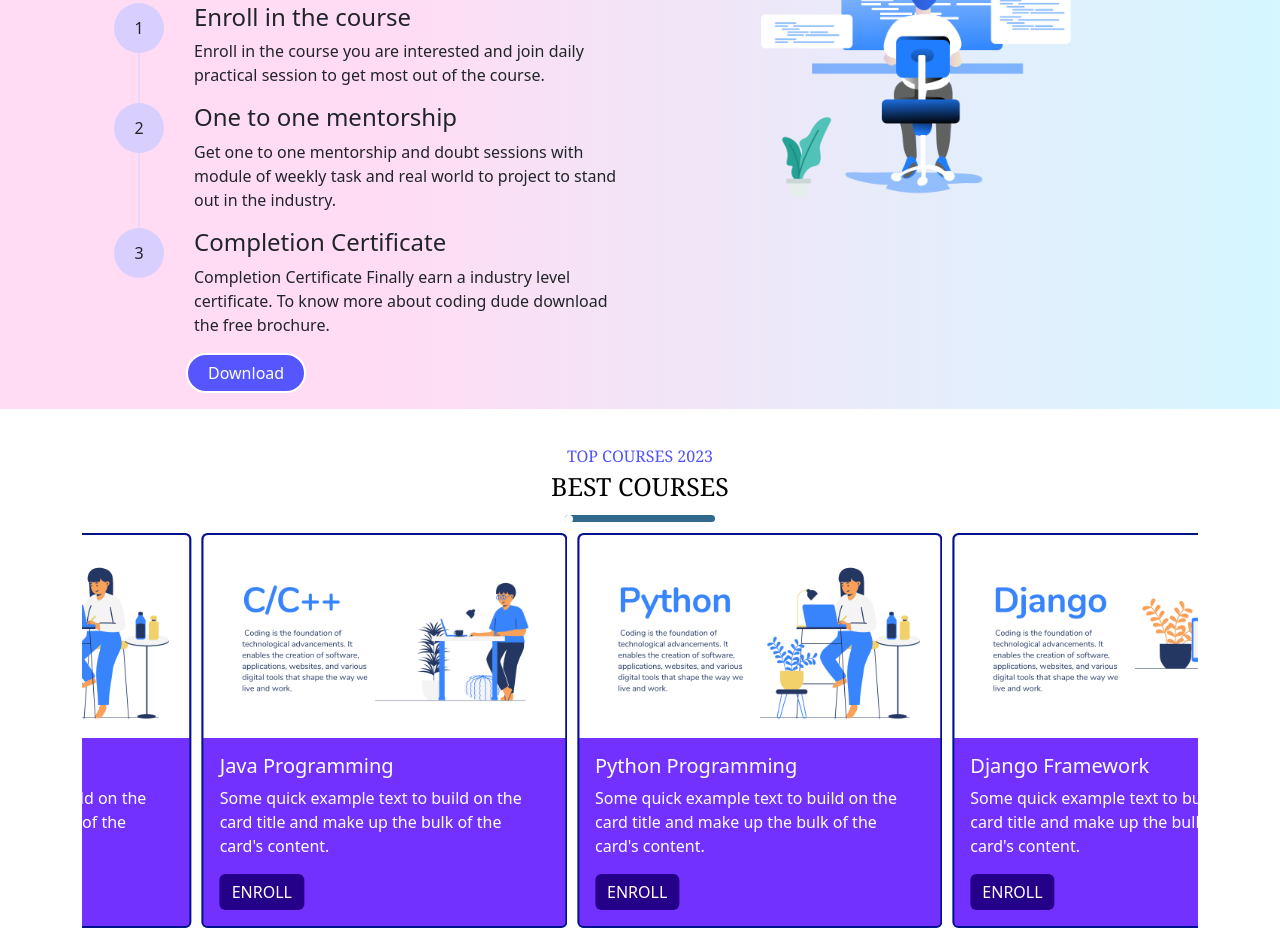
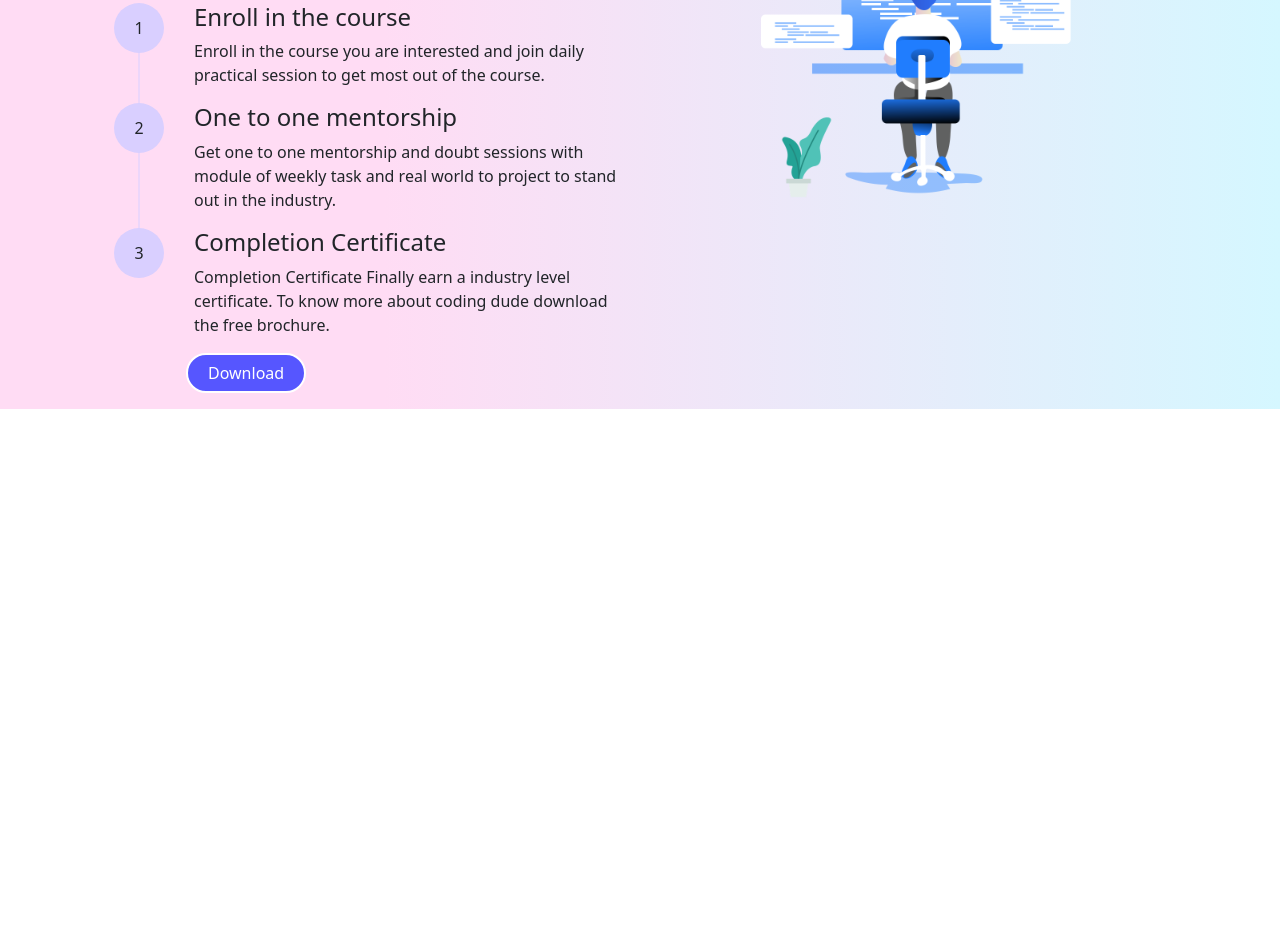
Before and after one commit to kanhaiya880/coaching, a plain HTML site: page index.html in a window 1280 px wide. Shown: the part 1300-2228 px from the top of the page. After the commit the page ends 1709 px from the top, so only its background shows below. Drawn offline with nearby package versions, Linux system fonts and the light colour scheme.

Commit message:
Merge branch 'main' into ex

```diff
--- a/index.html
+++ b/index.html
@@ -23,6 +23,7 @@
    <link rel="icon" href="triangle.png">
    <link rel="stylesheet" href="procedure.css">
    <style>
+
    .courses .card{
       background-color: rgb(114, 49, 255);
       color: rgb(255, 255, 255);
@@ -257,81 +258,6 @@
   </div>
 </section>
 
-
-
-
-<section class="pt-4">
-  <div class="container-fluid">
-      <div class="divider">
-          <div class="divider-name">
-            <span>TOP COURSES 2023</span>
-              BEST COURSES
-          </div>
-          <div class="divider-design">
-              <div class="ball">
-
-              </div>
-
-          </div>
-
-      </div>
-  </div>
-
-  <div class="container-fluid">
-      <div class="container">
-          <div class="row">
-              <div class="col-12" >
-                  <div class="">
-                    <div class="owl-carousel owl-theme courses" >
-                      <div class="card" style="width: auto;">
-                        <img class="card-img-top item" src="c1.png" alt="Card image cap">
-                        <div class="card-body">
-                          <h5 class="card-title">Java Programming</h5>
-                          <p class="card-text">Some quick example text to build on the card title and make up the bulk of the card's content.</p>
-                          <a href="#" class="btn btn-primary">ENROLL</a>
-                        </div>
-                      </div>
-
-                      <div class="card" style="width: auto;">
-                        <img class="card-img-top item" src="c2.png" alt="Card image cap">
-                        <div class="card-body">
-                          <h5 class="card-title">Java Programming</h5>
-                          <p class="card-text">Some quick example text to build on the card title and make up the bulk of the card's content.</p>
-                          <a href="#" class="btn btn-primary">ENROLL</a>
-                        </div>
-                      </div>
-
-                      <div class="card" style="width: auto;">
-                        <img class="card-img-top item" src="c3.png" alt="Card image cap">
-                        <div class="card-body">
-                          <h5 class="card-title">Python Programming</h5>
-                          <p class="card-text">Some quick example text to build on the card title and make up the bulk of the card's content.</p>
-                          <a href="#" class="btn btn-primary">ENROLL</a>
-                        </div>
-                      </div>
-
-                      <div class="card" style="width: auto;">
-                        <img class="card-img-top item" src="c4.png" alt="Card image cap">
-                        <div class="card-body">
-                          <h5 class="card-title">Django Framework</h5>
-                          <p class="card-text">Some quick example text to build on the card title and make up the bulk of the card's content.</p>
-                          <a href="#" class="btn btn-primary">ENROLL</a>
-                        </div>
-                      </div>
-
-
-
-
-                  </div>
-                  </div>
-
-              </div>
-          </div>
-      </div>
-  </div>
-</section>
-
-
 <script src="https://cdnjs.cloudflare.com/ajax/libs/jquery/3.7.0/jquery.min.js" integrity="sha512-3gJwYpMe3QewGELv8k/BX9vcqhryRdzRMxVfq6ngyWXwo03GFEzjsUm8Q7RZcHPHksttq7/GFoxjCVUjkjvPdw==" crossorigin="anonymous" referrerpolicy="no-referrer"></script>
 <script src="https://cdnjs.cloudflare.com/ajax/libs/OwlCarousel2/2.3.4/owl.carousel.min.js" integrity="sha512-bPs7Ae6pVvhOSiIcyUClR7/q2OAsRiovw4vAkX+zJbw3ShAeeqezq50RIIcIURq7Oa20rW2n2q+fyXBNcU9lrw==" crossorigin="anonymous" referrerpolicy="no-referrer"></script>
 <script>
```
Also changed, not shown: procedure.css (indentation only).
